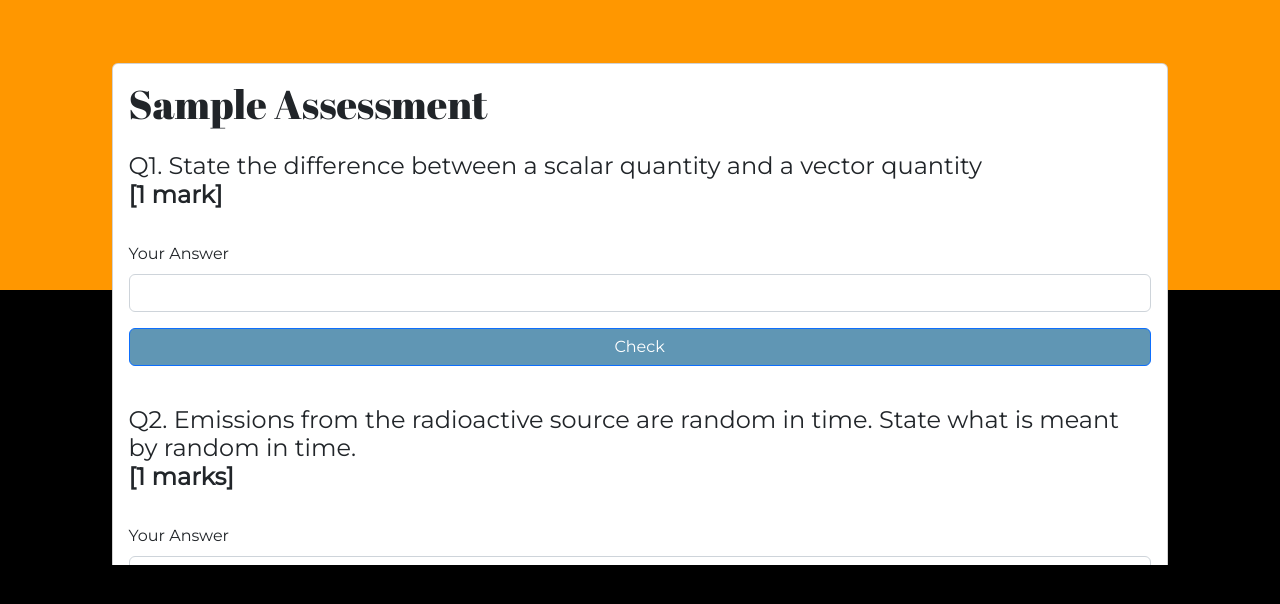
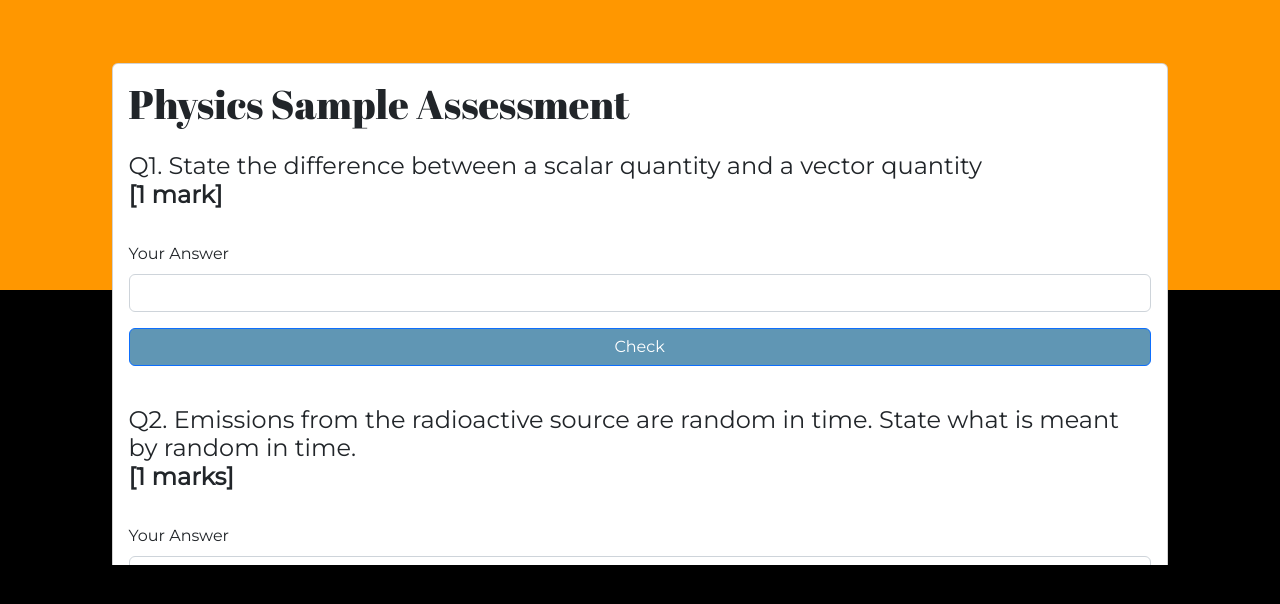
Before and after one commit to md-anas-mohsen/intellicheck-backend, a website: page views/sampleAssessment.html in a window 1280 px wide. Shown: the part 110-714 px from the top of the page. Drawn offline with nearby package versions, Linux system fonts and the light colour scheme.

Commit message:
refactor: changed webpage names

```diff
--- a/views/sampleAssessment.html
+++ b/views/sampleAssessment.html
@@ -3,7 +3,7 @@
   <head>
     <meta charset="utf-8" />
     <meta http-equiv="X-UA-Compatible" content="IE=edge" />
-    <title>RapidCheck | Playground</title>
+    <title>RapidCheck | Physics Sample Assessment</title>
     <meta name="viewport" content="width=device-width, initial-scale=1" />
     <!-- CSS only -->
     <link
@@ -93,7 +93,7 @@
         <div class="col-10 card card-body m-auto mt-5">
           <form class="row g-3">
             <h1 style="font-family: 'Abril Fatface', cursive">
-              Sample Assessment
+              Physics Sample Assessment
             </h1>
             <div class="col-12">
               <label for="inputAddress" class="form-label"
```
